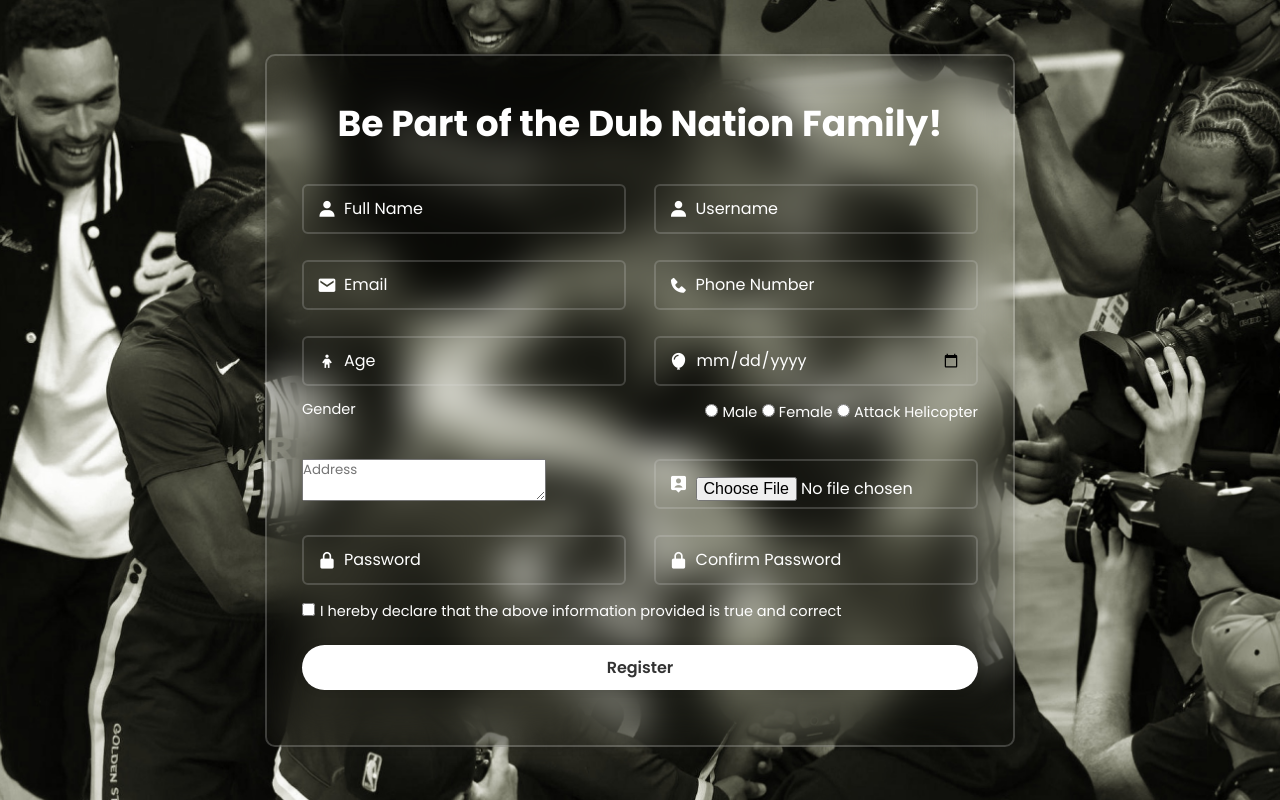
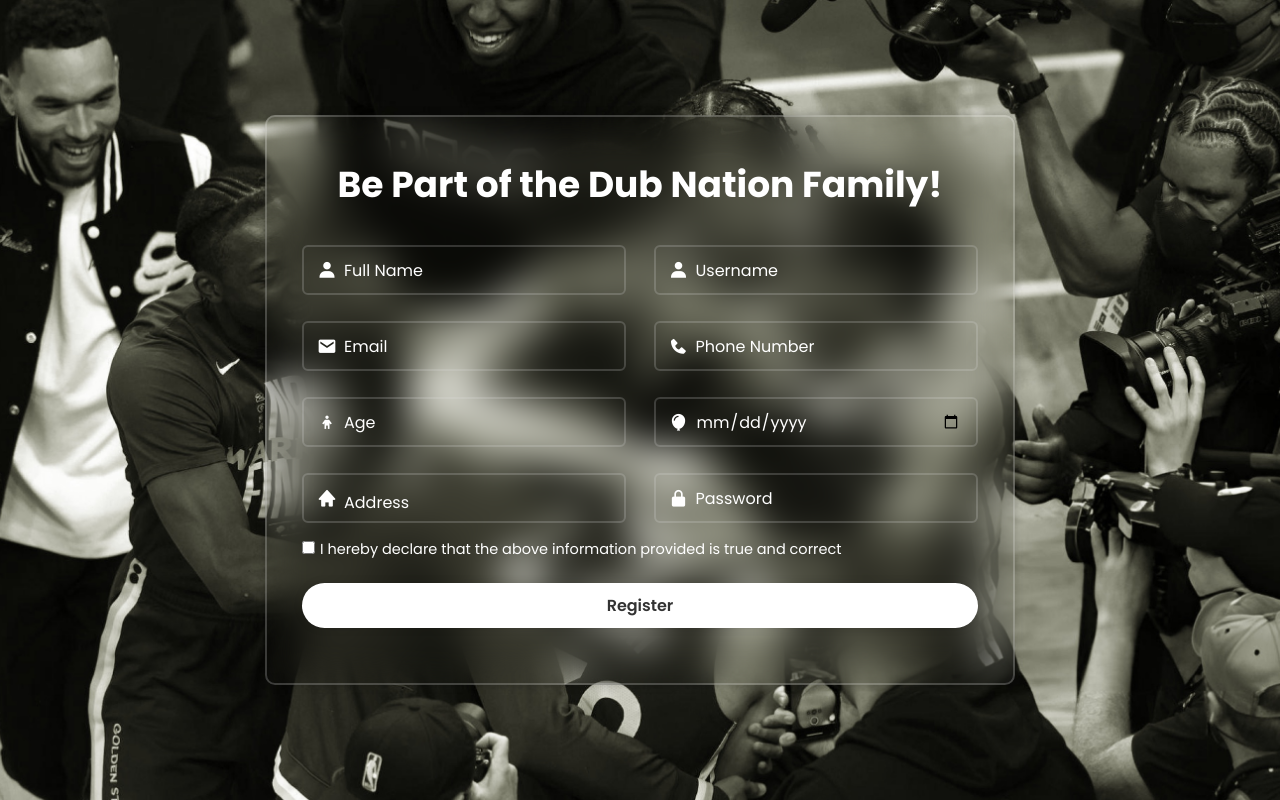
Before and after one commit to sh444ni/GigaDevinHajid, a PHP site: page /register2.html in a window 1280 px wide. Run offline with PHP 8.4, Linux system fonts and the light colour scheme.

Commit message:
Update 03/04/2024

```diff
--- a/css/s_register2.css
+++ b/css/s_register2.css
@@ -83,6 +83,33 @@ body{
     margin-right: 5px;
 }
 
+/* Address */
+.input-box .input-field textarea {
+    width: 100%;
+    height: 100%;
+    background: transparent;
+    border: 2px solid rgba(225, 225, 225, .2);
+    outline: none;
+    font-size: 16px;
+    color: #fff;
+    border-radius: 6px;
+    padding: 15px 15px 15px 40px;
+    resize: none;
+    position: relative;
+}
+
+.input-box .input-field textarea::placeholder {
+    color: #fff;
+}
+
+.input-box .input-field i {
+    position: absolute;
+    left: 15px;
+    top: 50%;
+    transform: translateY(-50%);
+    font-size: 20px;
+}
+
 .wrapper .btn{
     width: 100%;
     height: 45px;
--- a/register2.html
+++ b/register2.html
@@ -49,8 +49,8 @@
                 </div>
             </div>
 
+            <!--
             <div class="input-box">
-                <label>Gender</label>
                 <div class="radio-group">
                     <input type="radio" id="male" name="Gender" value="M" required>
                     <label for="male">Male</label>
@@ -60,6 +60,7 @@
                     <label for="attack-helicopter">Attack Helicopter</label>
                 </div>
             </div>
+            -->
 
             <div class="input-box">
                 <div class="input-field">
@@ -67,18 +68,7 @@
                     <i class='bx bxs-home' ></i>
                 </div>
                 <div class="input-field">
-                    <input type="file" placeholder="Profile Picture" required>
-                    <i class='bx bxs-user-pin' ></i>
-                </div>
-            </div>
-
-            <div class="input-box">
-                <div class="input-field">
                     <input type="password" placeholder="Password" required>
-                    <i class='bx bxs-lock-alt'></i>
-                </div>
-                <div class="input-field">
-                    <input type="password" placeholder="Confirm Password" required>
                     <i class='bx bxs-lock-alt'></i>
                 </div>
             </div>
```
